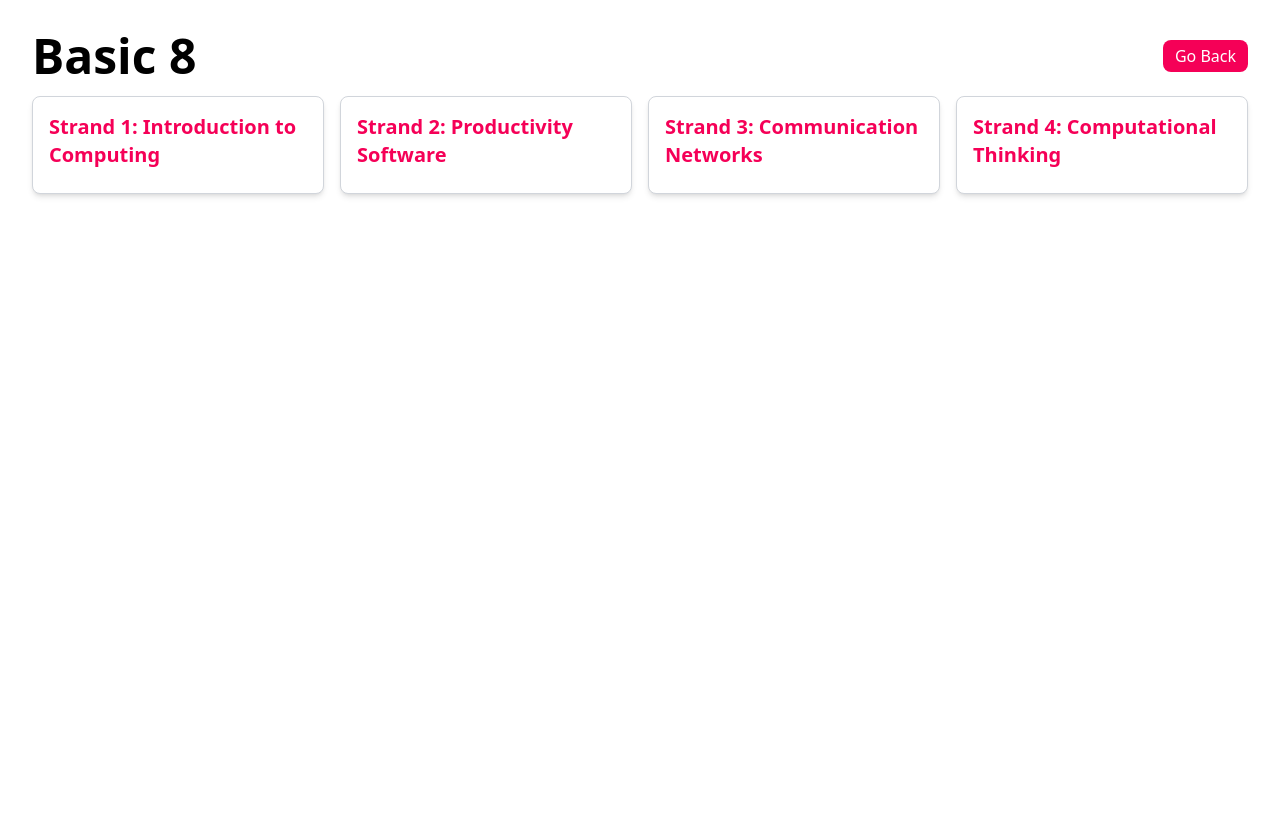
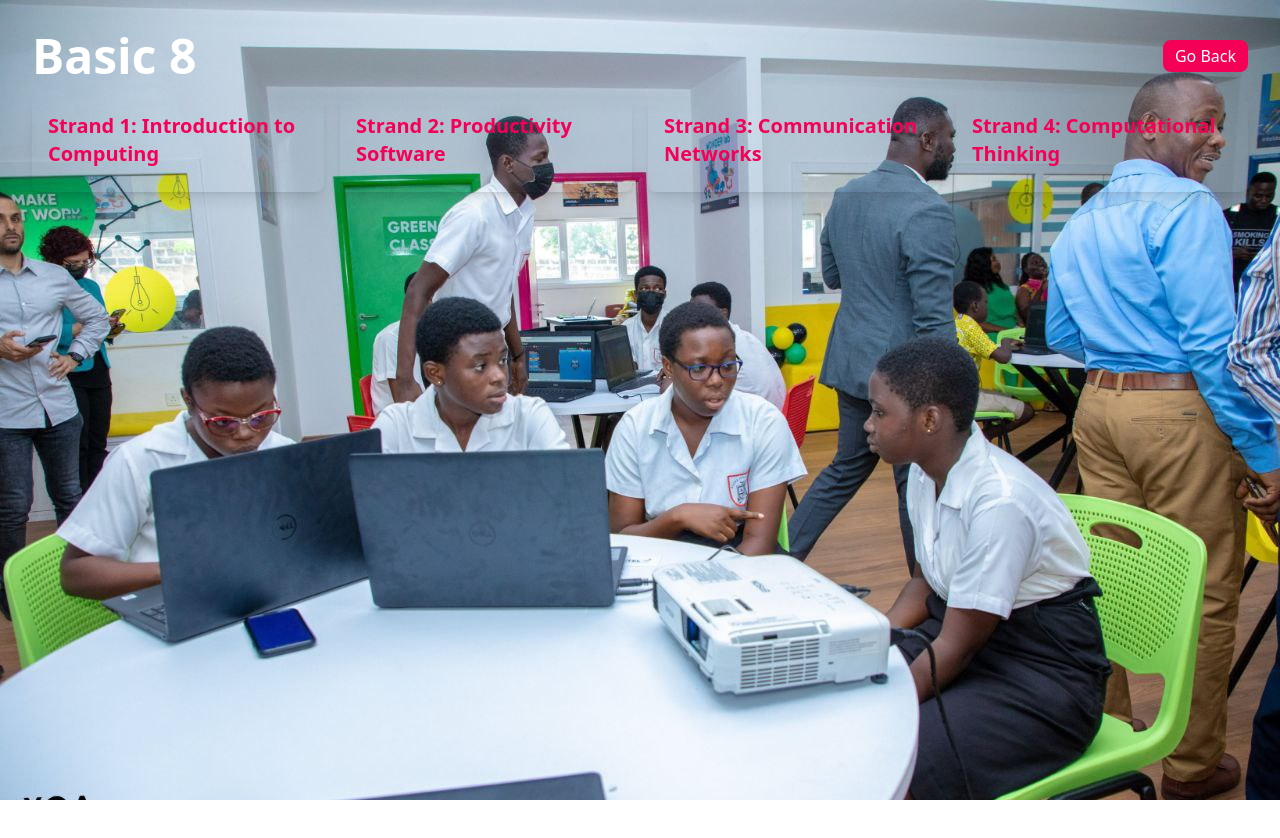
Before and after one commit to KingsleyAmankwah/edu-hub, a React (Create React App) app: page /eight in a window 1280 px wide. Shown: the top 838 px of the page. Before the commit the page ends 800 px from the top, so only its background shows below. Built offline with nearby package versions, Linux system fonts and the light colour scheme.

Commit message:
Page Eight

```diff
--- a/src/pages/Eight.js
+++ b/src/pages/Eight.js
@@ -1,6 +1,7 @@
 import { Link } from "react-router-dom";
 import React, { useState } from "react";
 // import { BiBook, BiTimeFive } from "react-icons/bi";
+import backgroundImg from "../assets/6.jpg";
 
 function Eight() {
   const [strandData, setStrandData] = useState([
@@ -271,20 +272,37 @@ function Eight() {
     setStrandData(updatedStrands);
   };
 
-  // Define a function to toggle the visibility of sub-strands for a specific sub-strand
   const toggleSubStrand = (strandIndex, subStrandIndex) => {
     const updatedStrands = [...strandData];
-    updatedStrands[strandIndex].subStrands[subStrandIndex].showSubStrands =
-      !updatedStrands[strandIndex].subStrands[subStrandIndex].showSubStrands;
+    const subStrands = updatedStrands[strandIndex].subStrands;
+
+    // Close previously open sub-strands
+    subStrands.forEach((subStrand, index) => {
+      if (index !== subStrandIndex) {
+        subStrand.showSubStrands = false;
+      }
+    });
+
+    // Toggle the visibility of the selected sub-strand
+    subStrands[subStrandIndex].showSubStrands =
+      !subStrands[subStrandIndex].showSubStrands;
+
     setStrandData(updatedStrands);
   };
 
   return (
-    <div className="font-[system-ui] p-[1rem] sm:p-[2rem] mb-[10rem]">
+    <div
+      className="font-[system-ui] p-[1rem] sm:p-[2rem] mb-[10rem] w-full h-screen"
+      style={{
+        backgroundImage: `url(${backgroundImg})`,
+        backgroundRepeat: "no-repeat",
+        backgroundSize: "cover",
+      }}
+    >
       <header className="flex justify-between items-center">
-        <p className="sm:text-3xl lg:text-5xl font-bold">Basic 8</p>
+        <p className="sm:text-3xl lg:text-5xl font-bold text-white">Basic 8</p>
         <Link
-          to="/"
+          to="/classes"
           className="cursor-pointer bg-[#f50057] py-[0.25rem] px-[0.75rem] text-white font-[500] rounded-lg"
         >
           Go Back
@@ -295,7 +313,10 @@ function Eight() {
         {strandData.map((strand, strandIndex) => (
           <div
             key={strandIndex}
-            className="flex flex-col border border-gray-300 p-4 rounded-lg shadow-md bg-white"
+            className="flex flex-col p-4 rounded-lg shadow-lg"
+            style={{
+              backgroundColor: strand.showSubStrands ? "#fff" : "initial",
+            }}
           >
             <h1
               className="text-xl font-bold mb-2 text-[#f50057] cursor-pointer"
@@ -338,17 +359,6 @@ function Eight() {
                 ))}
               </>
             )}
-
-            {/* <footer className="flex items-center mt-4">
-              <div className="flex items-center gap-2">
-                <BiTimeFive className="h-6 w-6 text-[#f50057]" />
-                <p className="text-gray-600">Duration: 30mins</p>
-              </div>
-              <div className="flex items-center gap-2 ml-4">
-                <BiBook className="h-6 w-6 text-[#f50057]" />
-                <p className="text-gray-600">Lesson: 20</p>
-              </div>
-            </footer> */}
           </div>
         ))}
       </main>
```
